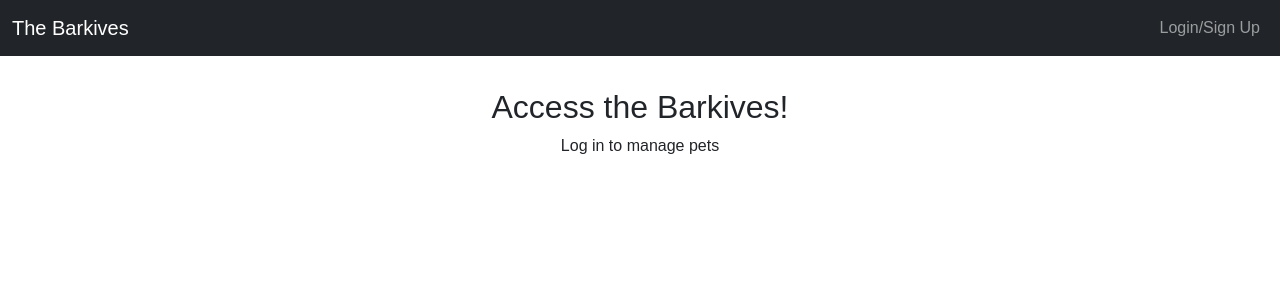
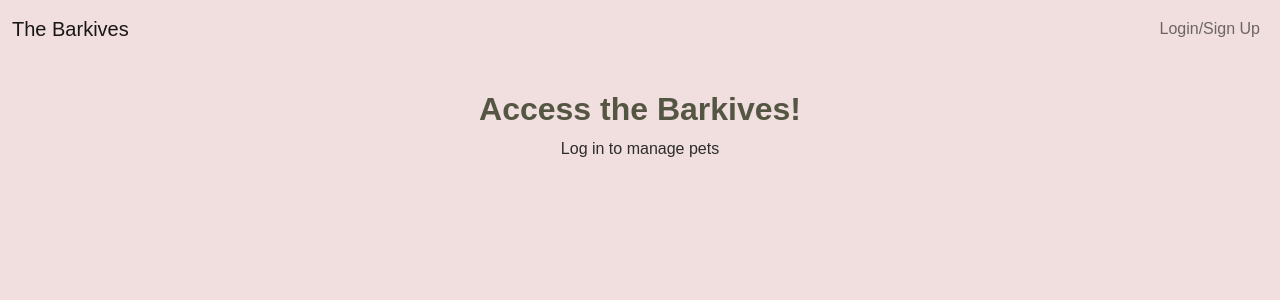
Before and after one commit to Calebfeliciano/The-Barkives, a React (Vite) app in the folder client/: page / in a window 1280 px wide. Shown: the top 300 px of the page. Built offline with nearby package versions, Linux system fonts and the light colour scheme.

Commit message:
Updated styles

```diff
--- a/client/src/App.tsx
+++ b/client/src/App.tsx
@@ -1,4 +1,4 @@
-import './App.css';
+import './styles/index.css'
 import { Outlet } from 'react-router-dom';
 import {
   ApolloClient,
--- a/client/src/components/Navbar.tsx
+++ b/client/src/components/Navbar.tsx
@@ -11,7 +11,7 @@ const AppNavbar = () => {
 
   return (
     <>
-      <Navbar bg='dark' variant='dark' expand='lg'>
+      <Navbar>
         <Container fluid>
           <Navbar.Brand as={Link} to='/'>
             The Barkives
--- a/client/src/styles/index.css
+++ b/client/src/styles/index.css
@@ -4,4 +4,54 @@
     --tertiary: #80727B;
     --dark: #545643;
     --light: #F1DEDE;
+
+    --text: #2d2d2d;
+    --radius: 1rem;
+    --shadow: 0 4px 12px rgba(0, 0, 0, 0.1);
+    --transition: all 0.3s ease-in-out;
+    --font-family: 'Poppins', sans-serif;
+
+    --text-dark: #2e2e2e;
+    --text-light: #fefefe;
+    --border-radius: 1rem;
+    --transition-speed: 0.3s;
 }
+
+body {
+    font-family: var(--font-family);
+    background-color: var(--light);
+    color: var(--text);
+    margin: 0;
+    padding: 0;
+    line-height: 1.6;
+  }
+
+  h1, h2, h3, h4 {
+    font-weight: 600;
+    color: var(--dark);
+  }
+
+  a {
+    text-decoration: none;
+    color: var(--primary);
+    transition: var(--transition);
+  }
+
+  a:hover {
+    color: var(--tertiary);
+  }
+
+  button {
+    background-color: var(--primary);
+    color: white;
+    padding: 0.5rem 1rem;
+    border: none;
+    border-radius: var(--radius);
+    box-shadow: var(--shadow);
+    cursor: pointer;
+    transition: var(--transition);
+  }
+
+  button:hover {
+    background-color: var(--tertiary);
+  }
```
Also changed, not shown: client/src/components/SelectPet.tsx (+0 -38 lines).
